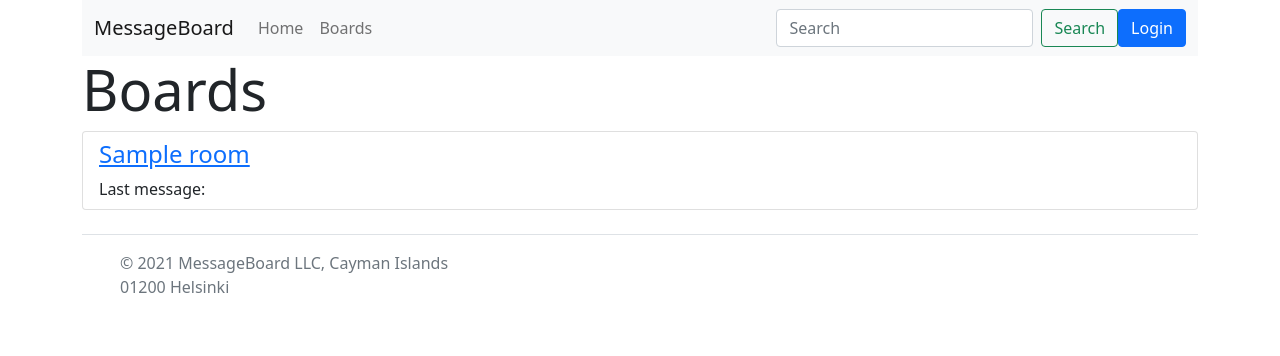
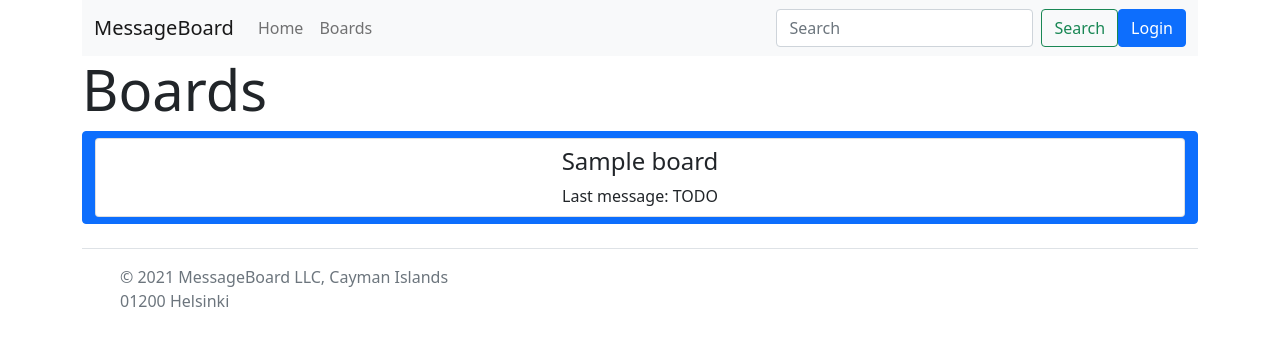
Before and after one commit to rikubrandt/MessageBoard, a Flask app: template templates/index.html in a window 1280 px wide. Shown: the top 356 px of the page. Run offline with Flask 2, Linux system fonts and the light colour scheme; the template is opened without the code that fills it: most values are stand-ins (such as "Sample title", 1, 10 or a date in 2020).

Commit message:
User can see posts of board

```diff
--- a/app.py
+++ b/app.py
@@ -15,10 +15,10 @@ db = SQLAlchemy(app)
 
 @app.route("/")
 def index():
-    sql = "SELECT * FROM room;"
+    sql = "SELECT * FROM boards;"
     result = db.session.execute(sql)
-    rooms = result.fetchall()
-    return render_template("index.html", rooms=rooms)
+    boards = result.fetchall()
+    return render_template("index.html", boards=boards)
 
 @app.route("/login")
 def loginPage():
@@ -66,7 +66,9 @@ def register():
     return redirect("/")
 
 
-@app.route("/boards")
-def boards():
-    sql = "SELECT * FROM boards;"
-    result = db.session.execute(sql)
+@app.route("/boards/<name>")
+def boards(name):
+    sql = "SELECT * FROM posts WHERE board=(SELECT id FROM boards WHERE name=:name);"
+    result = db.session.execute(sql, {"name": name})
+    posts = result.fetchall()
+    return render_template("/board.html", name=name, posts=posts)
--- a/schema.sql
+++ b/schema.sql
@@ -10,7 +10,7 @@ CREATE TABLE users (
     role integer NOT NULL DEFAULT '1'
 );
 
-CREATE TABLE room (
+CREATE TABLE boards (
     id integer PRIMARY KEY,
     name TEXT,
     moderator integer REFERENCES users(id)
@@ -21,7 +21,8 @@ CREATE TABLE posts (
     id SERIAL PRIMARY KEY,
     post_owner integer REFERENCES users(id),
     title TEXT,
-    created_at TIMESTAMP
+    created_at TIMESTAMP,
+    board integer REFERENCES boards(id)
 );
 CREATE TABLE messages (
     id SERIAL PRIMARY KEY,
--- a/templates/index.html
+++ b/templates/index.html
@@ -8,8 +8,8 @@
 <h1 class="display-4">Boards</h1>
 
 <ul class="list-group">
-{% for room in rooms%}
-    <li class="list-group-item"><h4><a href="/rooms /{{room.name}}">{{room.name}}</a></h4> Last message: </li>
+{% for board in boards%}
+<a class="btn btn-primary" href="/boards/{{board.name}}"><li class="list-group-item btn btn-primary"><h4>{{board.name}}</h4> Last message: TODO</li></a>
 {% endfor %}
 </ul>
 {% endblock %}
```
Also changed, not shown: templates/board.html (added, +21 -0 lines).
